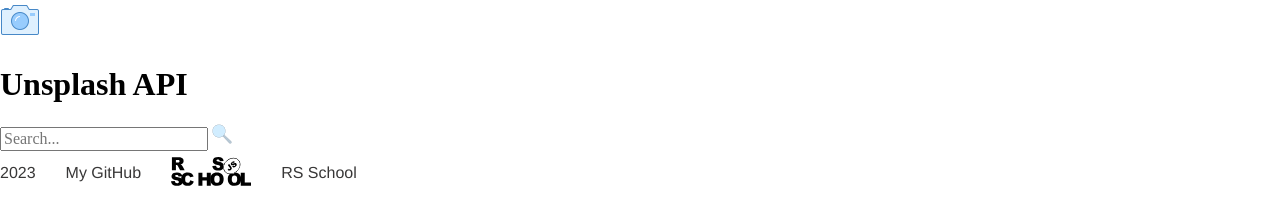
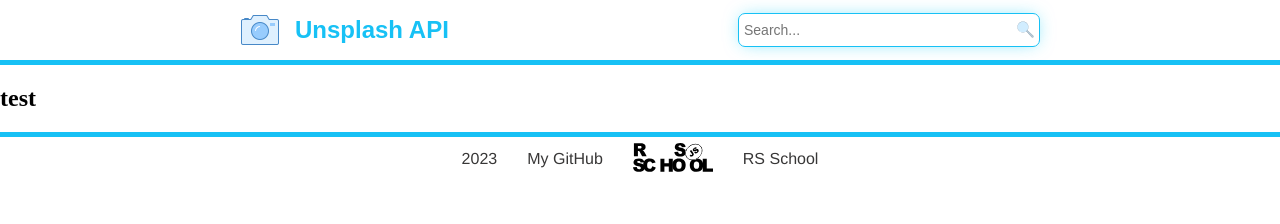
Before and after one commit to alexprotasevich/js30-image-galery, a plain HTML site: page image-galery/index.html in a window 1280 px wide. Drawn offline with Linux system fonts and the light colour scheme.

Commit message:
feat: add style

```diff
--- a/image-galery/assets/style/style.scss
+++ b/image-galery/assets/style/style.scss
@@ -1,10 +1,66 @@
 // style
+
+body {
+    min-height: 100vh;
+}
+
+.fix-size {
+    max-width: 800px;
+    margin: 0 auto;
+}
+
 
 // header
 
-.svg {
-    transform: rotate(-90deg);
-    transform-origin: center center;
+.header {
+    border-bottom: 5px solid rgb(23, 193, 245);
+
+    .header-wrapper {
+        display: flex;
+        justify-content: space-between;
+        align-items: center;
+
+        .wrapper-title {
+            display: flex;
+            align-items: center;
+            gap: 15px;
+
+            .text {
+                font-size: 24px;
+                font-family:Arial, Helvetica, sans-serif;
+                color: rgb(23, 193, 245);
+            }
+        }
+
+        .wrapper-search {
+            display: flex;
+            align-items: center;
+            border: 0.2px solid rgb(23, 193, 245);
+            border-radius: 7px;
+            height: 32px;
+            min-width: 300px;
+            justify-content: space-between;
+            box-shadow: 0px 0px 17px -4px rgba(25, 207, 246, 0.6);
+
+            .input-search {
+                border: none;
+                size: auto;
+                min-width: 270px;
+                outline: none;
+                padding: 0 5px;
+                font-size: 14px;
+                font-family:Arial, Helvetica, sans-serif;
+                color: rgb(23, 193, 245);
+            }
+
+            .svg-search {
+                transform: rotate(-90deg);
+                transform-origin: center center;
+                cursor: pointer;
+                padding-bottom: 10px;
+            }
+        }
+    }
 }
 
 
@@ -14,10 +70,15 @@
 /* footer */
 
 .footer {
-    display: flex;
-    align-items: center;
-    gap: 30px;
-    margin-block: 5px;
+    border-top: 5px solid rgb(23, 193, 245);
+
+    .footer-wrapper {
+        display: flex;
+        align-items: center;
+        justify-content: center;
+        gap: 30px;
+        padding: 5px 0;
+    }
 }
 
 .footer a {
@@ -29,7 +90,7 @@
 
 .footer a:hover {
     text-decoration: underline;
-    color: rgb(243, 247, 14);
+    color: rgb(23, 193, 245);
 }
 
 .time {
--- a/image-galery/index.html
+++ b/image-galery/index.html
@@ -9,15 +9,15 @@
     <link rel="icon" href="assets/icon/icon.png" type="image/png">
 </head>
 <body>
-    <header>
-        <div>
+    <header class="header">
+        <div class="header-wrapper fix-size">
             <div class="wrapper-title">
                 <img src="assets/icon/icons8-camera-40.png" alt="camera">
-                <h1>Unsplash API</h1>
+                <h1 class="text">Unsplash API</h1>
             </div>
             <div class="wrapper-search">
-              <input id="input-search" type="text" placeholder="Search...">
-              <svg id="svg-search" class="svg" xmlns="http://www.w3.org/2000/svg" x="0px" y="0px" width="20" height="20" viewBox="0 0 80 80">
+              <input class="input-search" id="input-search" type="text" placeholder="Search...">
+              <svg id="svg-search" class="svg-search" xmlns="http://www.w3.org/2000/svg" x="0px" y="0px" width="17" height="17" viewBox="0 0 80 80">
                 <path fill="#b6c9d6" d="M6.998,77.5c-1.202,0-2.331-0.468-3.181-1.317c-1.753-1.753-1.753-4.607,0-6.36l36.828-35.11 l4.656,4.661L10.17,76.191C9.329,77.032,8.199,77.5,6.998,77.5z"></path><path fill="#788b9c" d="M40.636,35.411l3.966,3.97L9.825,75.829C9.069,76.584,8.066,77,6.998,77 c-1.068,0-2.072-0.416-2.827-1.171c-1.559-1.559-1.559-4.095-0.017-5.637L40.636,35.411 M40.654,34.013L3.464,69.469 c-1.952,1.952-1.951,5.116,0,7.068C4.44,77.512,5.719,78,6.998,78c1.279,0,2.558-0.488,3.534-1.464L46,39.366L40.654,34.013 L40.654,34.013z"></path><g><path fill="#d1edff" d="M52,53.5c-14.061,0-25.5-11.439-25.5-25.5S37.939,2.5,52,2.5S77.5,13.939,77.5,28 S66.061,53.5,52,53.5z"></path><path fill="#788b9c" d="M52,3c13.785,0,25,11.215,25,25S65.785,53,52,53S27,41.785,27,28S38.215,3,52,3 M52,2 C37.641,2,26,13.641,26,28s11.641,26,26,26s26-11.641,26-26S66.359,2,52,2L52,2z"></path></g>
                 </svg>
             </div>
@@ -26,14 +26,17 @@
     <main>
         <div class="wrapper-galery">
             <div class="galery" id="galery">
+                <h2>test</h2>
             </div>
         </div>
     </main>
     <footer class="footer">
-        <time datetime="2023-09-30" class="time">2023</time>
-        <a href="https://github.com/alexprotasevich" target="_blank">My GitHub</a>
-        <a href="https://rs.school/" class="rslogo" target="_blank"><img class="rslogo-img" src="assets/icon/rs_school_js.svg" alt="Logo RS School"></a>
-        <a href="https://rs.school/js-stage0/" target="_blank">RS School</a>
+        <div class="footer-wrapper fix-size">
+            <time datetime="2023-09-30" class="time">2023</time>
+            <a href="https://github.com/alexprotasevich" target="_blank">My GitHub</a>
+            <a href="https://rs.school/" class="rslogo" target="_blank"><img class="rslogo-img" src="assets/icon/rs_school_js.svg" alt="Logo RS School"></a>
+            <a href="https://rs.school/js-stage0/" target="_blank">RS School</a>
+        </div>
     </footer>
     <script src="script.js"></script>
 </body>
```
Also changed, not shown: image-galery/assets/style/style.css, 1 other file.
